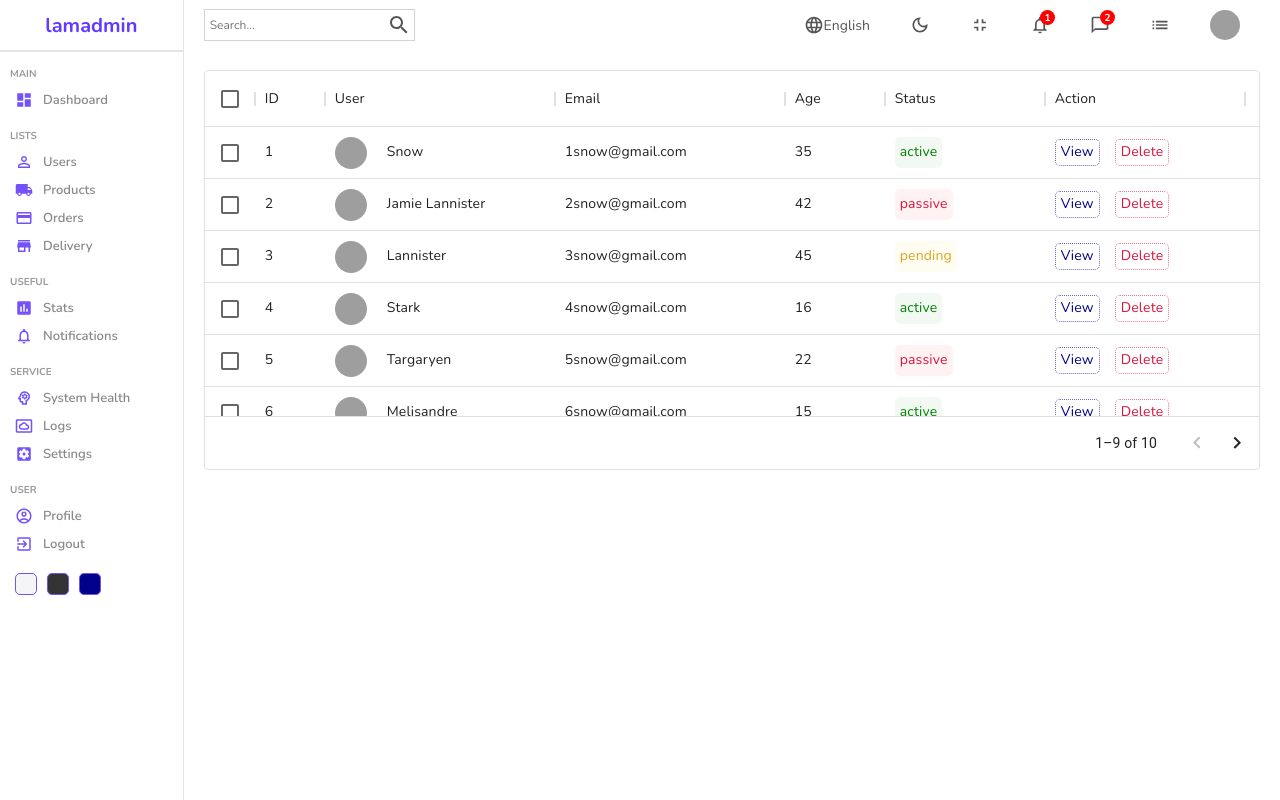
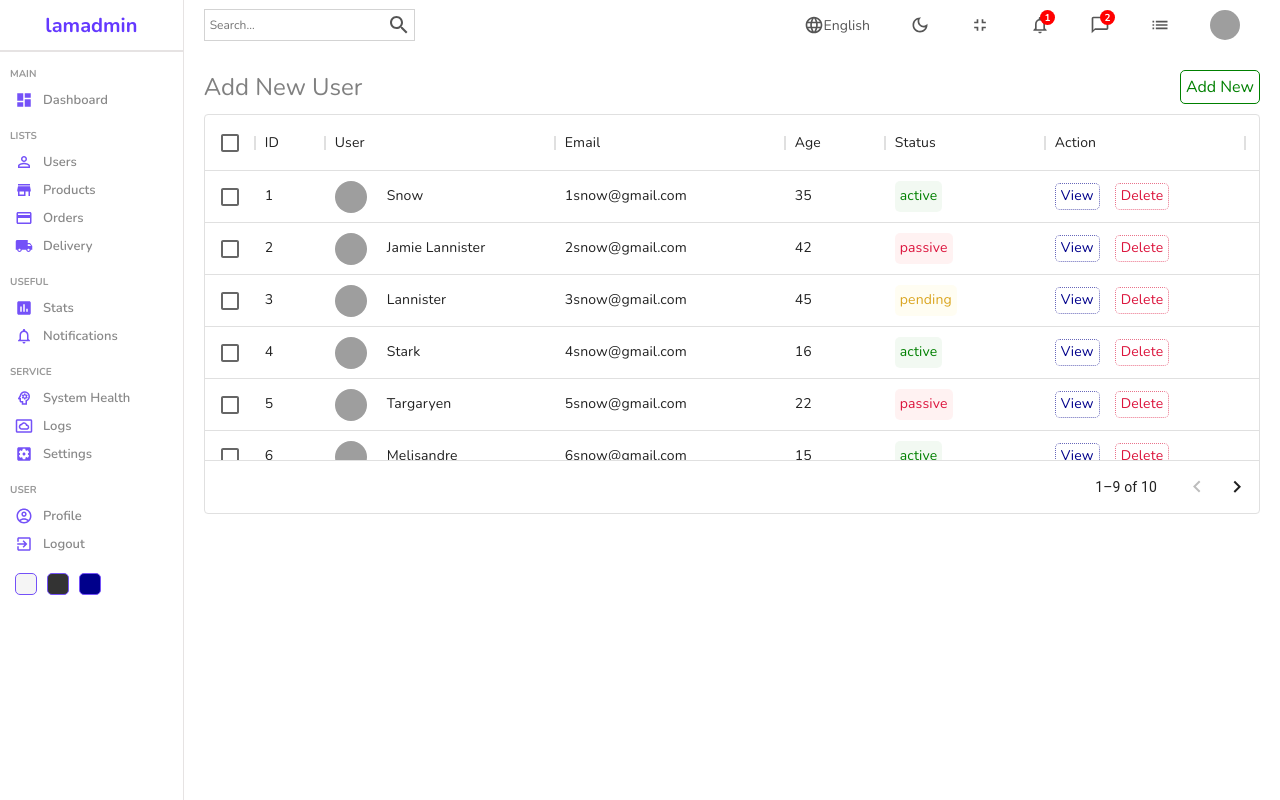
Before and after one commit to charnelito/ReactAdminPanel, a React (Create React App) app: page /users in a window 1280 px wide. Built offline with nearby package versions, Linux system fonts and the light colour scheme; grey boxes are pictures that could not be loaded.

Commit message:
How to Use React Router Dom Links

```diff
--- a/src/components/datatable/Datatable.jsx
+++ b/src/components/datatable/Datatable.jsx
@@ -1,7 +1,7 @@
 import "./datatable.scss";
 import { DataGrid } from '@mui/x-data-grid';
 import { userColumns, userRows } from "../../datatablesource";
-
+import { Link } from "react-router-dom";
 
 const Datatable = () => {
     const actionColumn = [
@@ -12,9 +12,11 @@
             renderCell: () => {
                 return (
                     <div className="cellAction">
+                        <Link to="/users/test" style={{textDecoration:'none'}}>
                         <div className="viewButton">
                             View
-                        </div>
+                            </div>
+                            </Link>
                         <div className="deleteButton">
                             Delete
                         </div>
@@ -26,7 +28,13 @@
     ];
 
   return (
-    <div className="datatable">
+      <div className="datatable">
+          <div className="datatableTitle">
+              Add New User
+              <Link to="/users/new" style={{ textDecoration: 'none' }} className="link">
+                  Add New
+              </Link>
+          </div>
       <div style={{ height: 400, width: '100%' }}>
       <DataGrid
         rows={userRows}
--- a/src/components/datatable/datatable.scss
+++ b/src/components/datatable/datatable.scss
@@ -1,6 +1,27 @@
 .datatable {
   height: 600px;
   padding: 20px;
+
+  .datatableTitle {
+    width: 100%;
+    font-size: 24px;
+    color: gray;
+    margin-bottom: 10px;
+    display: flex;
+    align-items: center;
+    justify-content: space-between;
+
+    .link {
+      text-decoration: none;
+      color: green;
+      font-size: 16px;
+      font-weight: 400;
+      border: 1px solid green;
+      padding: 5px;
+      border-radius: 5px;
+      cursor: pointer;
+    }
+  }
 
   .cellWithImg {
     display: flex;
--- a/src/components/sidebar/Sidebar.jsx
+++ b/src/components/sidebar/Sidebar.jsx
@@ -11,12 +11,16 @@
 import SettingsSystemDaydreamOutlinedIcon from "@mui/icons-material/SettingsSystemDaydreamOutlined";
 import PsychologyOutlinedIcon from "@mui/icons-material/PsychologyOutlined";
 import AccountCircleOutlinedIcon from "@mui/icons-material/AccountCircleOutlined";
+import { Link } from "react-router-dom";
 
 const Sidebar = () => {
   return (
     <div className="sidebar">
       <div className="top">
-        <span className="logo">lamadmin</span>
+        <Link to="/" style={{textDecoration:'none'}}>
+          <span className="logo">lamadmin</span>
+        </Link>
+
       </div>
       <hr />
       <div className="center">
@@ -27,20 +31,24 @@
             <span>Dashboard</span>
           </li>
           <p className="title">LISTS</p>
+          <Link to="/users" style={{textDecoration:'none'}}>
           <li>
             <PersonOutlineIcon className="icon" />
             <span>Users</span>
-          </li>
+            </li>
+          </Link>
+          <Link to="/products" style={{textDecoration:'none'}}>
           <li>
-            <LocalShippingIcon className="icon" />
+            <StoreIcon className="icon" />
             <span>Products</span>
-          </li>
+            </li>
+            </Link>
           <li>
             <CreditCardIcon className="icon" />
             <span>Orders</span>
           </li>
           <li>
-            <StoreIcon className="icon" />
+            <LocalShippingIcon className="icon" />
             <span>Delivery</span>
           </li>
           <p className="title">USEFUL</p>
```
